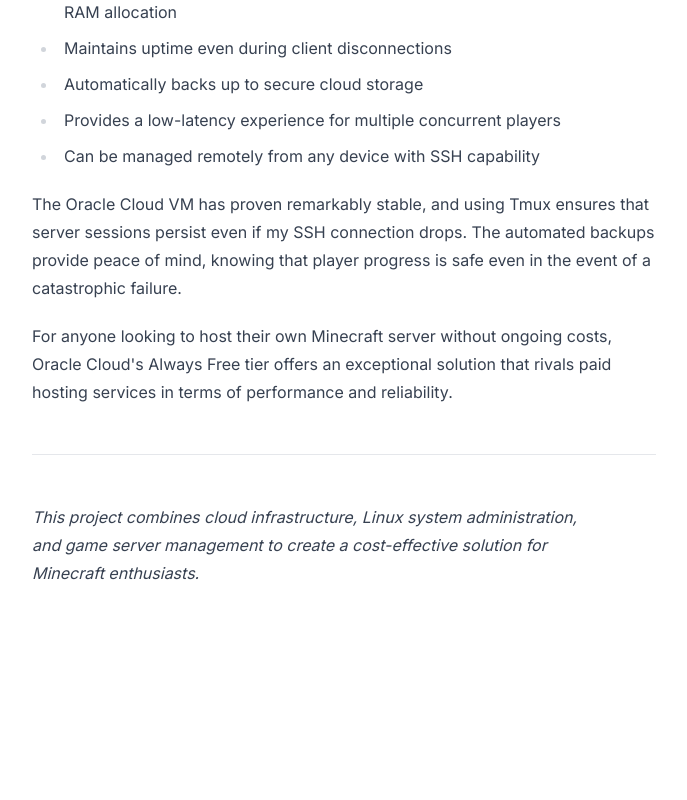
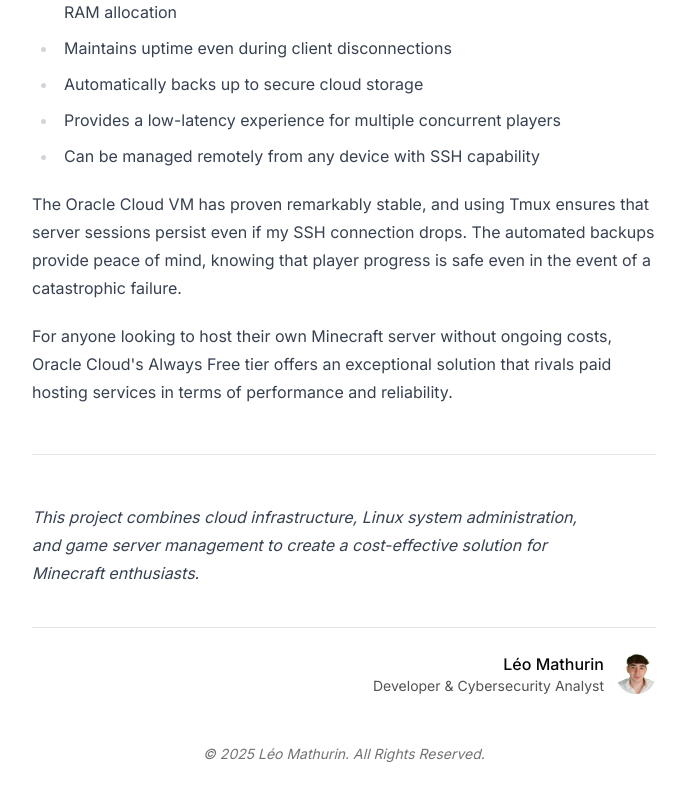
Before and after one commit to leo-mathurin/portfolio, a Next.js app: page /blog/oracle-vm-minecraft-server in a window 1280 px wide. Shown: the part 9556-10356 px from the top of the page, without its empty margins (296-983 px from the left). Before the commit the page ends 10239 px from the top, so only its background shows below. Built offline with nearby package versions, Linux system fonts and the light colour scheme.

Commit message:
added signature and all rights reserved to blog posts

```diff
--- a/src/components/blog-post.tsx
+++ b/src/components/blog-post.tsx
@@ -167,6 +167,32 @@ export function BlogPost({ slug }: BlogPostProps) {
         className="prose dark:prose-invert text-pretty"
         dangerouslySetInnerHTML={{ __html: post.source }}
       ></article>
+
+      <div className="mt-10 pt-6 border-t border-neutral-200 dark:border-neutral-800">
+        <div className="flex items-center justify-end gap-3">
+          <div className="text-right">
+            <p className="font-medium">Léo Mathurin</p>
+            <p className="text-sm text-neutral-600 dark:text-neutral-400">
+              {language === "fr" ? "Développeur & Analyste Cybersécurité" : "Developer & Cybersecurity Analyst"}
+            </p>
+          </div>
+          <div className="h-10 w-10 rounded-full overflow-hidden bg-neutral-100 dark:bg-neutral-800">
+            <Image
+              src="/me1.png"
+              alt="Léo Mathurin"
+              width={40}
+              height={40}
+              className="h-full w-full object-cover"
+            />
+          </div>
+        </div>
+      </div>
+
+      <div className="mt-12 sm:mb-0 mb-12 text-sm text-neutral-500 dark:text-neutral-400 text-center italic">
+        {language === "fr"
+          ? "© 2025 Léo Mathurin. Tous droits réservés."
+          : "© 2025 Léo Mathurin. All Rights Reserved."}
+      </div>
     </>
   );
 }
```
